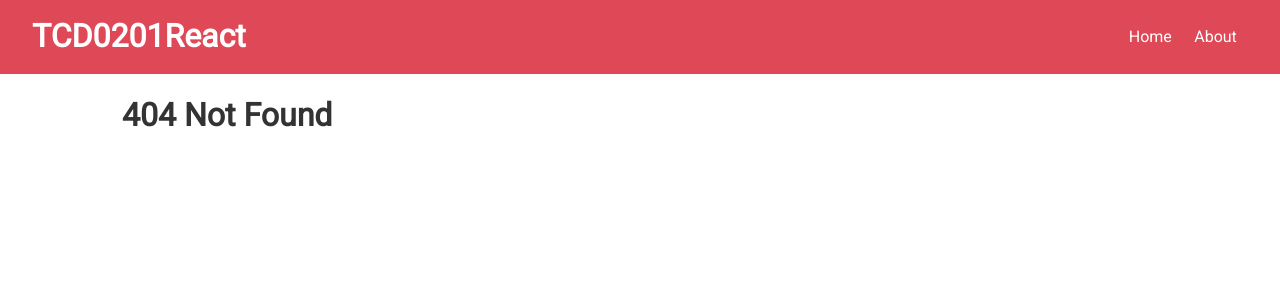
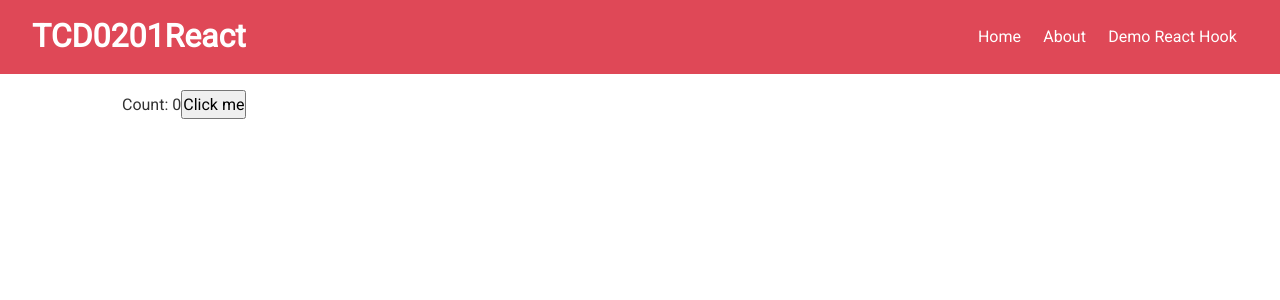
Before and after one commit to vinhhn3/TCD0201React, a React (Create React App) app in the folder tcd0201/: page /demohook in a window 1280 px wide. Before the commit this address had no page. Shown: the top 300 px of the page. Built offline with nearby package versions, Linux system fonts and the light colour scheme.

Commit message:
Add DemoHook with React Hook

```diff
--- a/tcd0201/src/App.js
+++ b/tcd0201/src/App.js
@@ -8,6 +8,7 @@ import Search from "./components/users/Search";
 import About from "./pages/About";
 import NotFound from "./pages/NotFound";
 import User from "./components/users/User"
+import DemoHook from "./hooks/DemoHook";
 
 class App extends Component {
   state = {
@@ -79,6 +80,7 @@ class App extends Component {
                 )}
               />
               <Route exact path="/about" component={About} />
+              <Route exact path="/demohook" component={DemoHook} />
               <Route exact path="/user/:login" render={(props) => (
                 <User
                   {...props}    // spread operator
--- a/tcd0201/src/components/layout/Navbar.js
+++ b/tcd0201/src/components/layout/Navbar.js
@@ -12,6 +12,9 @@ const Navbar = ({ title }) => {
         <li>
           <Link to="/about">About</Link>
         </li>
+        <li>
+          <Link to="/demohook">Demo React Hook</Link>
+        </li>
       </ul>
     </div>
   );
--- a/tcd0201/src/components/users/UserItem.js
+++ b/tcd0201/src/components/users/UserItem.js
@@ -4,7 +4,6 @@ import {Link} from "react-router-dom";
 class UserItem extends Component {
   render() {
     const { login, avatar_url } = this.props.user;
-
     return (
       <div className="card text-center">
         <img src={avatar_url} className="round-img" style={{ width: "60px" }} />
--- /dev/null
+++ b/tcd0201/src/hooks/DemoHook.js
@@ -0,0 +1,34 @@
+import React, {useState} from 'react';
+
+const DemoHook = () => {
+  const [count, setCount] = useState(0);
+
+  const increaseCounter = () => {
+    setCount(count + 1);
+  }
+  return(
+    <div>
+      Count: {count}
+      <button onClick={increaseCounter}>
+        Click me
+      </button>
+    </div>
+  )
+}
+
+
+// class DemoHook extends Component {
+//   state = {
+//     count: 0
+//   }
+//   render() {
+//     return (
+//       <div>
+//       <p>Count: {this.state.count}</p>
+//       </div>
+//     );
+//   }
+// }
+
+
+export default DemoHook;
```
Also changed, not shown: tcd0201/src/components/repos/RepoItem.js (+0 -10 lines), tcd0201/src/components/repos/Repos.js (+0 -10 lines).
